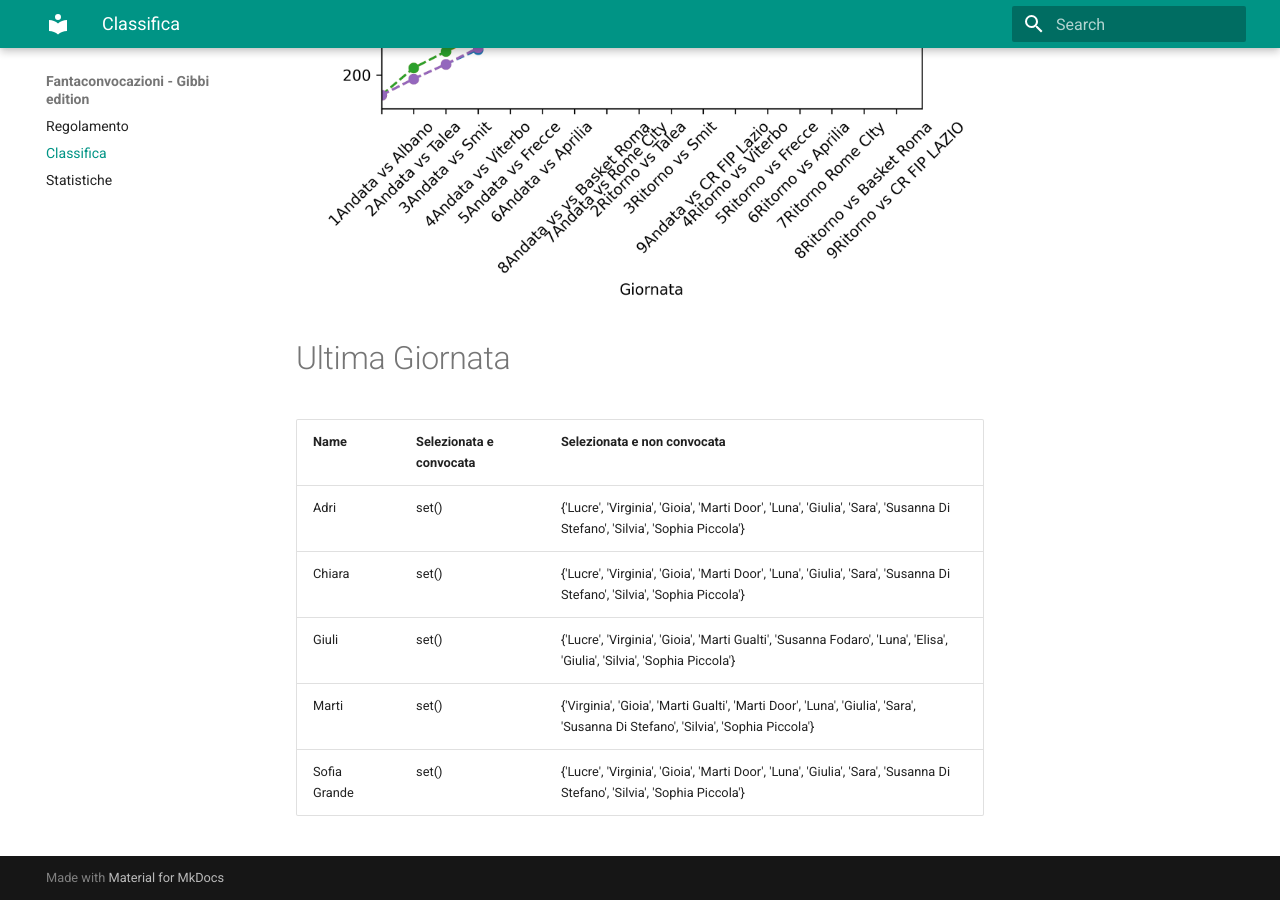
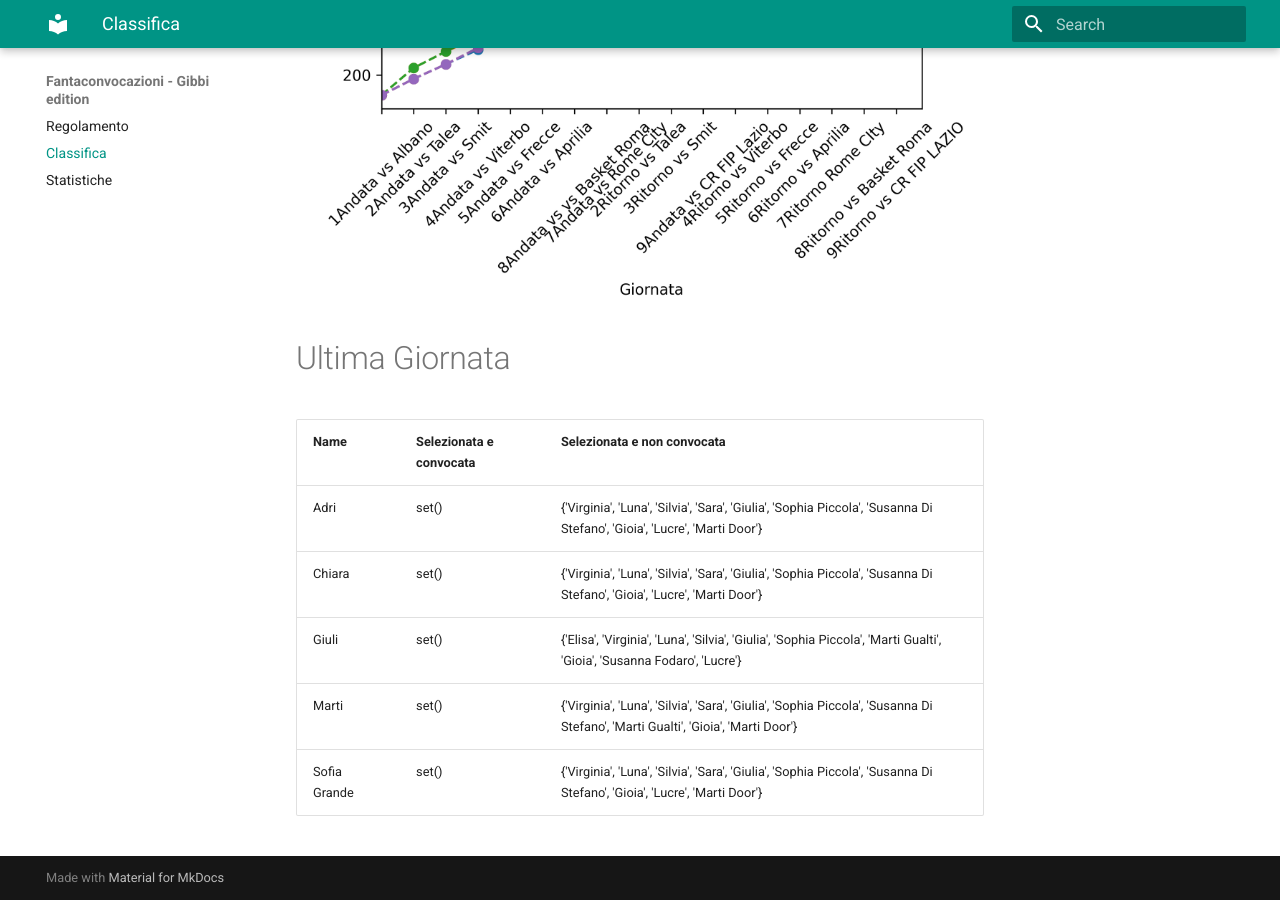
Before and after one commit to martinig94/fantagibbi, an MkDocs documentation site: the page built from docs/Classifica.md, in a window 1280 px wide and 900 px high, scrolled down 810 px. Built offline with MkDocs 1.6.1 and Material for MkDocs 9.7.7, drawn with Linux system fonts in a browser that asks for light colours.

Commit message:
Auto-update from main.py

```diff
--- a/docs/Classifica.md
+++ b/docs/Classifica.md
@@ -18,9 +18,9 @@
 <!-- START_TABLE CORRECT -->
 | Name         | Selezionata e convocata   | Selezionata e non convocata                                                                                                     |
 |:-------------|:--------------------------|:--------------------------------------------------------------------------------------------------------------------------------|
-| Adri         | set()                     | {'Lucre', 'Virginia', 'Gioia', 'Marti Door', 'Luna', 'Giulia', 'Sara', 'Susanna Di Stefano', 'Silvia', 'Sophia Piccola'}        |
-| Chiara       | set()                     | {'Lucre', 'Virginia', 'Gioia', 'Marti Door', 'Luna', 'Giulia', 'Sara', 'Susanna Di Stefano', 'Silvia', 'Sophia Piccola'}        |
-| Giuli        | set()                     | {'Lucre', 'Virginia', 'Gioia', 'Marti Gualti', 'Susanna Fodaro', 'Luna', 'Elisa', 'Giulia', 'Silvia', 'Sophia Piccola'}         |
-| Marti        | set()                     | {'Virginia', 'Gioia', 'Marti Gualti', 'Marti Door', 'Luna', 'Giulia', 'Sara', 'Susanna Di Stefano', 'Silvia', 'Sophia Piccola'} |
-| Sofia Grande | set()                     | {'Lucre', 'Virginia', 'Gioia', 'Marti Door', 'Luna', 'Giulia', 'Sara', 'Susanna Di Stefano', 'Silvia', 'Sophia Piccola'}        |
+| Adri         | set()                     | {'Virginia', 'Luna', 'Silvia', 'Sara', 'Giulia', 'Sophia Piccola', 'Susanna Di Stefano', 'Gioia', 'Lucre', 'Marti Door'}        |
+| Chiara       | set()                     | {'Virginia', 'Luna', 'Silvia', 'Sara', 'Giulia', 'Sophia Piccola', 'Susanna Di Stefano', 'Gioia', 'Lucre', 'Marti Door'}        |
+| Giuli        | set()                     | {'Elisa', 'Virginia', 'Luna', 'Silvia', 'Giulia', 'Sophia Piccola', 'Marti Gualti', 'Gioia', 'Susanna Fodaro', 'Lucre'}         |
+| Marti        | set()                     | {'Virginia', 'Luna', 'Silvia', 'Sara', 'Giulia', 'Sophia Piccola', 'Susanna Di Stefano', 'Marti Gualti', 'Gioia', 'Marti Door'} |
+| Sofia Grande | set()                     | {'Virginia', 'Luna', 'Silvia', 'Sara', 'Giulia', 'Sophia Piccola', 'Susanna Di Stefano', 'Gioia', 'Lucre', 'Marti Door'}        |
 <!-- END_TABLE CORRECT -->
```
